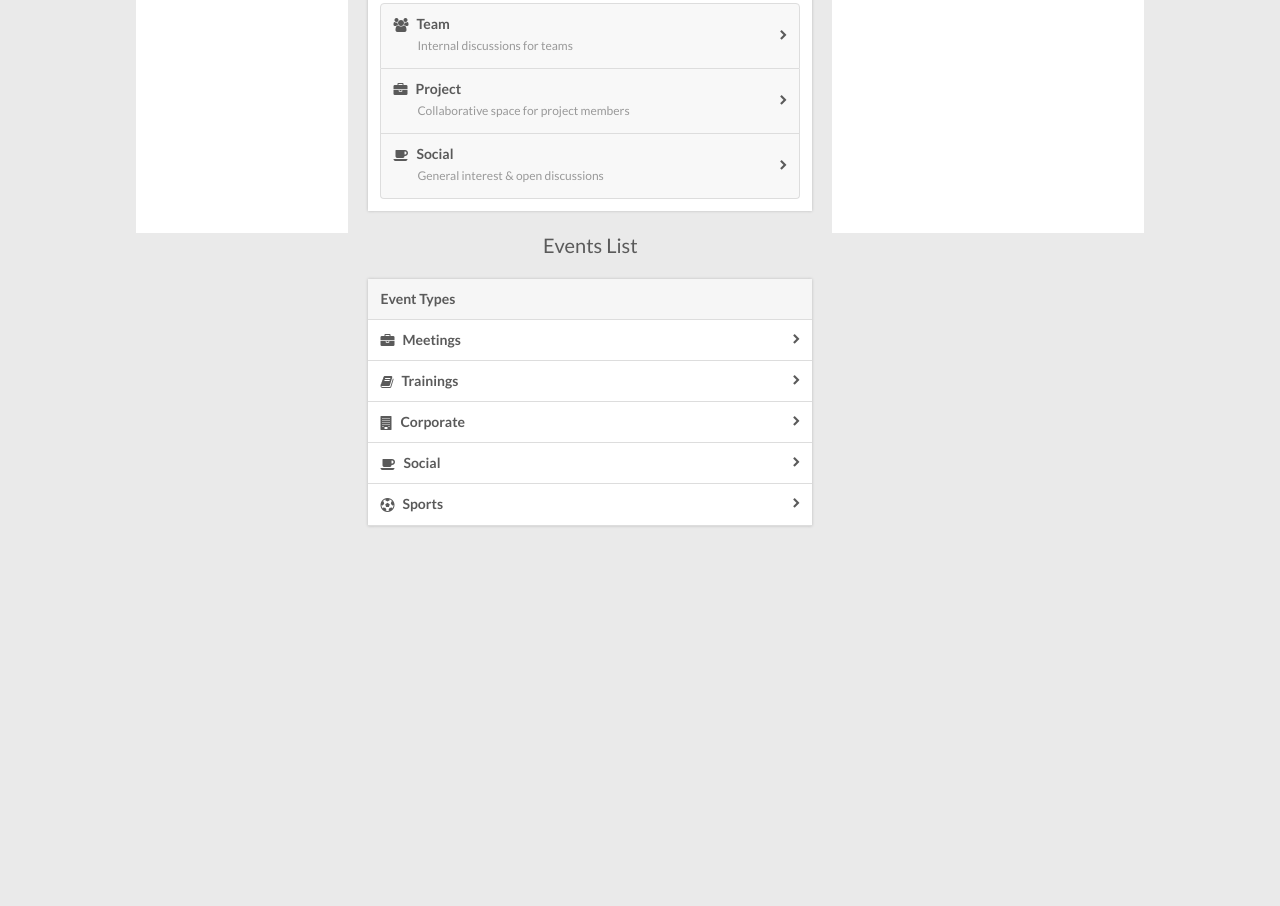
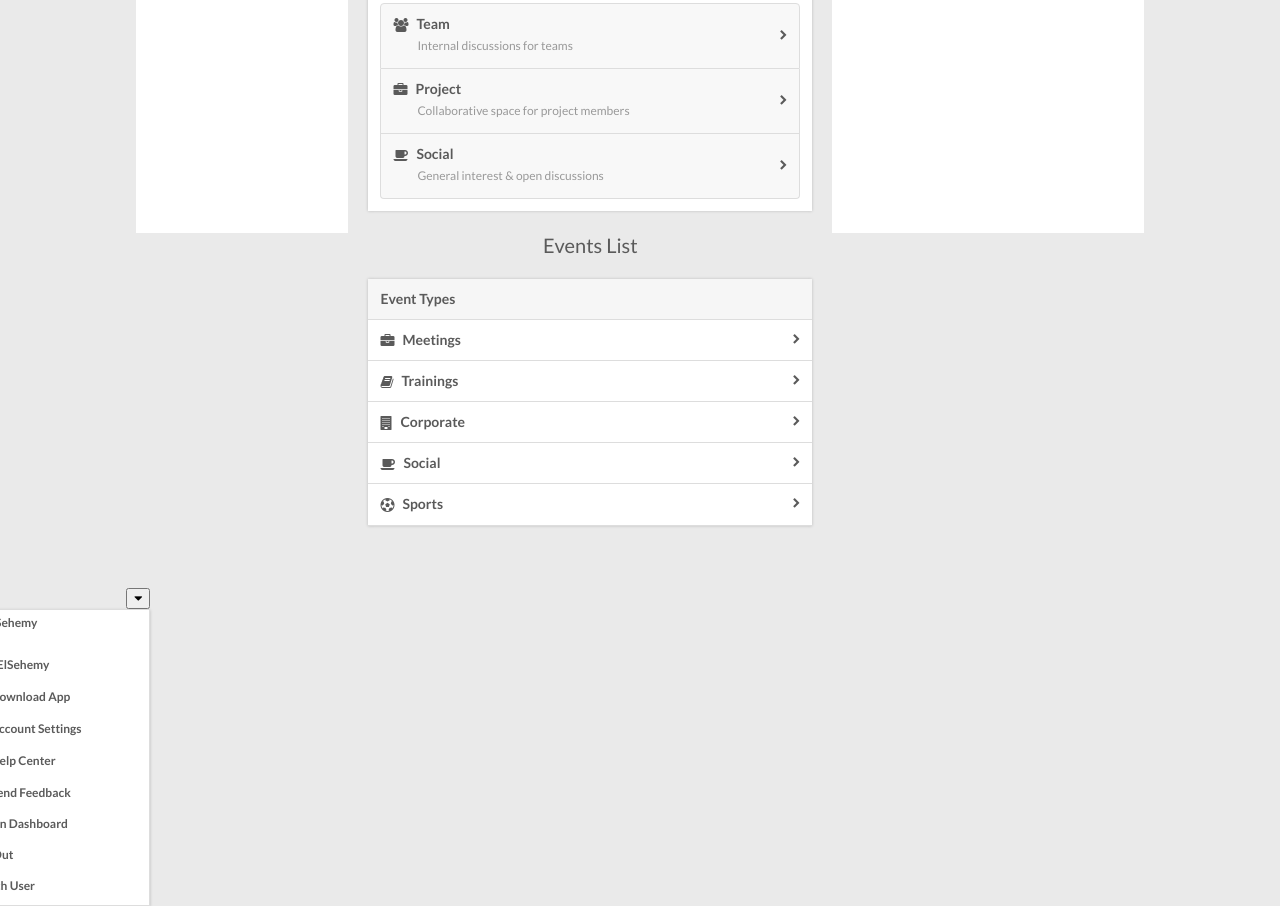
Before and after one commit to hamed-farag/Nebula-UI-Core, a website: page index.html in a window 1280 px wide. Shown: the part 5500-6406 px from the top of the page. Before the commit the page ends 6066 px from the top, so only its background shows below. Drawn offline with Linux system fonts and the light colour scheme.

Commit message:
adding settings menu styles

```diff
--- a/index.html
+++ b/index.html
@@ -1100,7 +1100,55 @@
 		<div class="Clear"></div>
 	</div>
 
-
+	<div class="page-content">
+		<div class="dropdown opposite settings-menu dropdown-open">
+			<button class="dropdown-trigger FR"><i class="fa fa-caret-down"></i></button>
+			<div class="dropdown-content MargZero">
+				<div class="dropdown-header">
+					<h3 class="Bold">Amr ElSehemy</h3>
+					<button class="close-button"></button>
+				</div>
+				<ul>
+					<li class="user-name">
+						<a href="#">
+							<div class="blurb-img">
+								<div class="blurb-photo" style="background-image: url('/dist/images/ibrahim-fahmy.jpg');"></div>
+							</div>
+							<span class="Bold blue-color">Amr ElSehemy</span>
+							<div class="Clear"></div>
+						</a>
+					</li>
+					<li>
+						<a href="#"><i class="fa fa-mobile"></i><span>Download App</span></a>
+						<div class="Clear"></div>
+					</li>
+					<li>
+						<a href="#"><i class="fa fa-cog"></i><span>Account Settings</span></a>
+						<div class="Clear"></div>
+					</li>
+					<li>
+						<a href="#"><i class="fa fa-question-circle"></i><span>Help Center</span></a>
+						<div class="Clear"></div>
+					</li>
+					<li>
+						<a href="#"><i class="fa fa-smile-o"></i><span>Send Feedback</span></a>
+						<div class="Clear"></div>
+					</li>
+					<li>
+						<a href="#" class="blue-color Bold">Admin Dashboard</a>
+					</li>
+					<li>
+						<a href="#"><span>Log Out</span></a>
+						<div class="Clear"></div>
+					</li>
+					<li>
+						<a href="#"><span>Switch User</span></a>
+						<div class="Clear"></div>
+					</li>
+				</ul>
+			</div>
+		</div>
+	</div>
 </body>
 
 </html>
--- a/scss/base/_global.scss
+++ b/scss/base/_global.scss
@@ -121,7 +121,7 @@ hr{
 }
 
 .full-width{
-	width: 100%;
+	width: 100%!important;
 }
 
 .Padd20 {
@@ -158,8 +158,34 @@ hr{
 	@include box-shadow(0px, 0px, 3px, rgba(0, 0, 0, 0.2));
 }
 
+.blurb-img{
+	width: 2.125rem;
+	float: left;
+	font-size: 4em;
+	padding: 0;
+	text-align: center;
+	transition: opacity 0.25s;
+	display: block;
+	cursor: pointer;
+	&:hover{
+		opacity: 0.75;
+		text-decoration: none;
+	}
+}
+.blurb-photo {
+	padding-top: 100%;
+	border-radius: 50%;
+	box-shadow: 0px 0px 1px 1px #ddd;
+	background-position: center center;
+	background-repeat: no-repeat;
+	background-size: cover;
+}
 .light-grey{
 	color: $lightgrey-color;
+}
+
+.blue-color{
+	color: $primary-color!important;
 }
 
 .icon-margin {
--- a/scss/components/_index.scss
+++ b/scss/components/_index.scss
@@ -15,3 +15,4 @@
 @import 'tabFilters';
 @import 'tabControl';
 @import 'miniSideNav';
+@import 'settingsMenu';
--- /dev/null
+++ b/scss/components/_settingsMenu.scss
@@ -0,0 +1,84 @@
+.settings-menu{
+    width: 100%;
+    button.dropdown-trigger{
+        padding: 0 0.875rem;
+        font-size: 1.125rem;
+        transition: opacity 0.15s;
+        border-left: 1px solid #ddd!important;
+        height: 3rem;
+        line-height: 3rem;
+        background-color: #f2f2f2!important;
+        color: #2199CA !important;
+        border: none;
+        width: 20%;
+    }
+    .dropdown-content{
+        padding: 0;
+        width: 100%;
+        .dropdown-header{
+            padding: 0.75rem 2.375rem 0.75rem 0.75rem;
+            border-bottom: solid 1px #ddd;
+            background-color: #f8f8f8;
+            display: block;
+            line-height: 1.25;
+            h3{
+                font-size: 1.125rem;
+                color: $default-grey-color;
+            }
+            button.close-button{
+                position: absolute;
+                top: 0;
+                right: 0;
+                margin: 0.25rem 0.375rem;
+                font-size: 1.5rem;
+                font-weight: 700;
+                padding: 0.25em;
+                background: none;
+                border:none;
+                opacity: 0.55;
+                font-family: 'FontAwesome';
+                color: $default-grey-color;
+                &:before{
+                    content: "×";
+                }
+            }
+        }
+        .user-name{
+            span{
+                padding-top: 0.5rem;
+                float: left;
+                margin-left: 0.5rem;
+            }
+        }
+        li{
+            border-top:solid 2px #ddd;
+            &:first-child{
+                border-top:0;
+            }
+            a{
+                padding: 0.75rem;
+                font-size: 0.875rem;
+                i{
+                    height: 0.6875em;
+                    float: left;
+                    margin-top: 0.1rem;
+                    &.fa-mobile{
+                        width: 1em;
+                        font-size: 1.5rem;
+                        margin-top: -0.1em;
+                    }
+                    span{
+                        float: left;
+                    }
+                }
+            }
+        }
+    }
+}
+
+@media #{$sm}{
+    .dropdown-content{
+        width: 12rem!important;
+    }
+
+}
```
Also changed, not shown: scss/components/_postCard.scss (+0 -22 lines).
